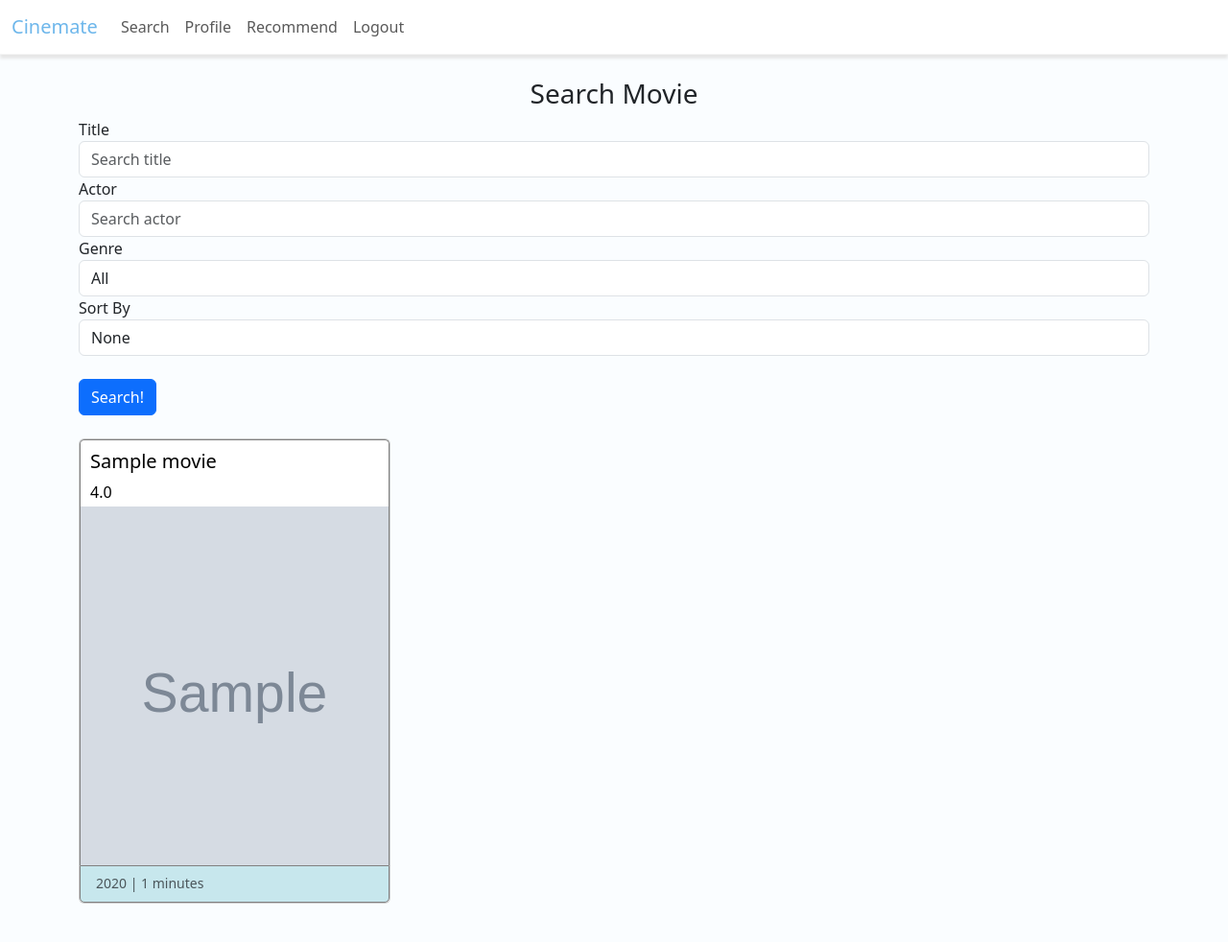
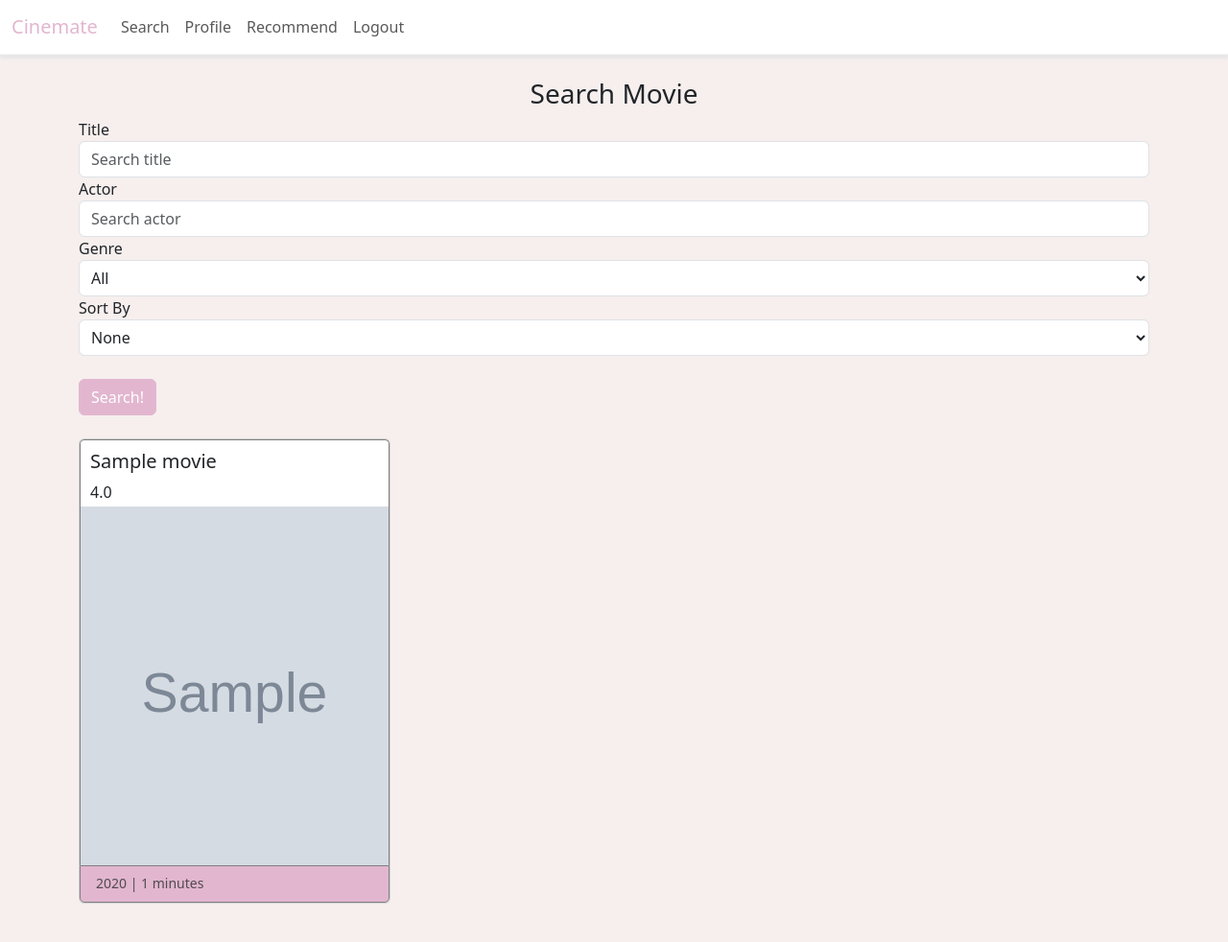
Before and after one commit to anjolinea/IMDb_Database_Project, a Flask app: page /search in a window 1280 px wide. Shown: the whole page at 96% size. Run offline with Flask 3, Linux system fonts and the light colour scheme; a user stored in the database is signed in; tables that the repository leaves empty hold one stand-in row (values such as "Sample post"); grey boxes marked "Sample" are stand-in pictures; parts of the project's set-up code (start-up, migrations or seed data) failed here and were passed over; some libraries are stand-ins or nearby versions.

Commit message:
style changes for colour scheme

```diff
--- a/website/static/css/main.css
+++ b/website/static/css/main.css
@@ -4,7 +4,7 @@
 }
 
 body {
-    background-color: #FAFDFF;
+    background-color: #f6efee;
 }
 
 /* width */
@@ -75,7 +75,7 @@ body {
     width: 250px;
     border: none;
     margin: 5px;
-    box-shadow: -2px -3px 4px #e8e8e8;
+    box-shadow: -3px -3px 4px #e3dddc;
     transition: 0.2s;
 }
 
@@ -85,7 +85,7 @@ body {
 }
 
 .horizontal-card:hover{
-    box-shadow: -4px -4px 2px #cad2de;
+    box-shadow: -4px -4px 2px #cce8cc;
 }
 
 .card-title{
@@ -136,7 +136,7 @@ body {
 }
 
 .card-footer{
-    background: #c7e7ed;
+    background: #e2b6cf;
     border-top: none;
     padding-top: 5px;
     border-top: none;
@@ -150,7 +150,30 @@ body {
 }
 
 .navbar-brand{
-    color: #6eb7eb;
+    color: #e2b6cf;
+}
+
+.navbar-brand:hover{
+    color: #cce8cc;
+}
+
+.nav-link:hover{
+    color: #cce8cc;
+}
+
+.btn-primary{
+    background-color: #e2b6cf;
+    border-color: #e2b6cf;
+}
+
+.btn-primary:hover{
+    background-color: #d192b6;
+    border-color: #d192b6;
+}
+
+.btn-primary:active {
+    background-color: #d192b6 !important;
+    border-color: #d192b6 !important;
 }
 
 .nothing-card{
@@ -162,3 +185,8 @@ body {
     font-size: 30px;
     font-weight:700;
 }
+
+.select-box{
+    appearance: menulist;
+    padding-left: 8px;
+}
--- a/website/templates/search.html
+++ b/website/templates/search.html
@@ -16,7 +16,7 @@
     </div>
     <div class="form-group">
         <label for="genre">Genre</label>
-        <select class="form-control" name="genre" id="genre">
+        <select class="form-control select-box" name="genre" id="genre">
             <option value="all" {% if request.form.genre == 'all' %}selected{% endif %}>All</option>
             {% for genre in genre_names %}
                 <option value="{{ genre }}" {% if request.form.genre == genre %}selected{% endif %}>{{ genre }}</option>
@@ -26,7 +26,7 @@
 
     <div class="form-group">
         <label for="sort_by">Sort By</label>
-        <select class="form-control" name="sort_by" id="sort_by">
+        <select class="form-control select-box" name="sort_by" id="sort_by">
             <option value="none" {% if request.form.sort_by == 'none' %}selected{% endif %}>None</option>
             {% for sort_by in sort_by_fields %}
                 <option value="{{ sort_by }}" {% if request.form.sort_by == sort_by %}selected{% endif %}>{{ sort_by }}</option>
@@ -41,7 +41,7 @@
 {% for moviechunk in moviechunks %}
     <div class="card-group">
         {% for movie in moviechunk %}
-            <div class="card big-card text-bg-light mb-3">
+            <div class="card mb-3 big-card" data-toggle="tooltip" title="{{ movie['movieTitle'] }}">
                 <div class="card-body flex-column">
                     <h5 class="card-title text-truncate">{{ movie['movieTitle'] }}</h5>
                     <p class="card-text">{{ movie['movieRating'] }}</p>
--- a/website/templates/update.html
+++ b/website/templates/update.html
@@ -52,4 +52,5 @@
         <br />
         <button type="submit" class="btn btn-primary">Submit Information</button>
     </form>
+    <br>
 {% endblock %}
```
Also changed, not shown: website/templates/profile.html (+13 -0 lines).
